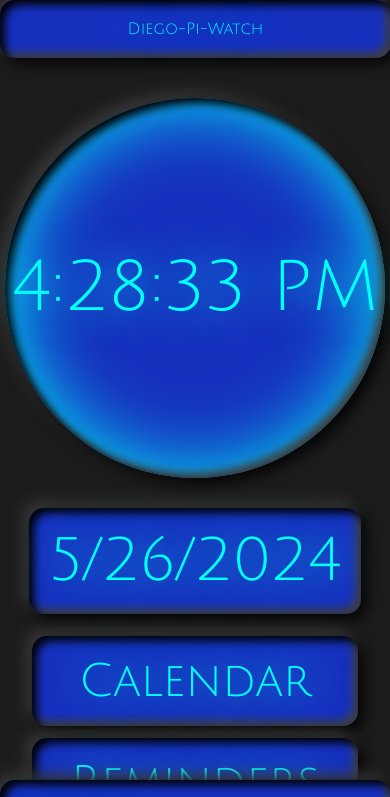
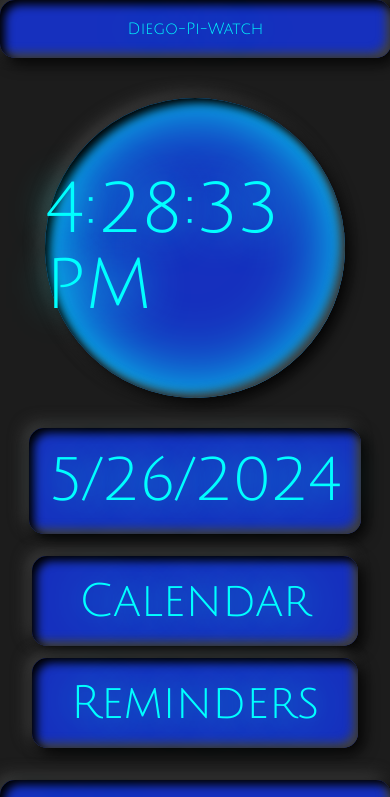
Before and after one commit to diegopastrana25/Final-markup-language-project, a plain HTML site: page index.html in a window 390 px wide. Shown: the top 797 px of the page. Drawn offline with Linux system fonts and the light colour scheme.

Commit message:
Add files via upload

```diff
--- a/clock/css/style.css
+++ b/clock/css/style.css
@@ -104,8 +104,8 @@ body {
     }
 
     .clock{
-        width: 380px;
-        height: 380px;
+        width: 300px;
+        height: 300px;
         background-color: #1630BE;
         border-radius: 50%;
         box-shadow: inset 5px 5px 10px #000000, inset -5px -5px 10px #404040, 5px 5px 15px #000000, -5px -5px 15px #404040, inset 0 0 80px #00FFFF;
```
